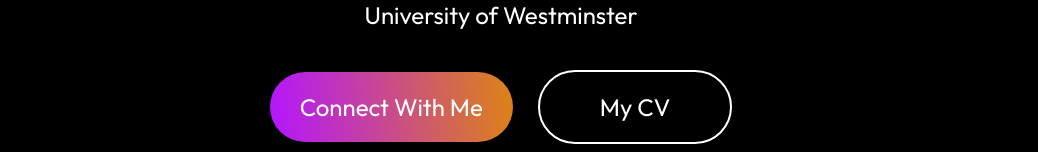
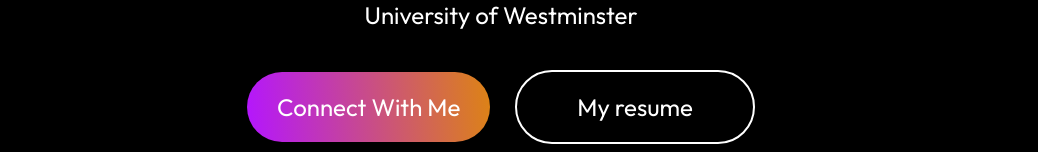
Before and after one commit to Govini2003/portfolio, a React (Vite) app: page / in a window 1280 px wide. Shown: the part 800-952 px from the top of the page, without its empty margins (139-1177 px from the left). Built offline with nearby package versions, Linux system fonts and the light colour scheme.

Commit message:
Update Hero.jsx
Update my resume

```diff
--- a/src/Components/Hero/Hero.jsx
+++ b/src/Components/Hero/Hero.jsx
@@ -28,7 +28,7 @@
                 </AnchorLink>
             </div>
             <div className="hero-resume" onClick={handleResumeClick}>
-                My CV
+                My resume
             </div>
         </div>
     </div>
```
